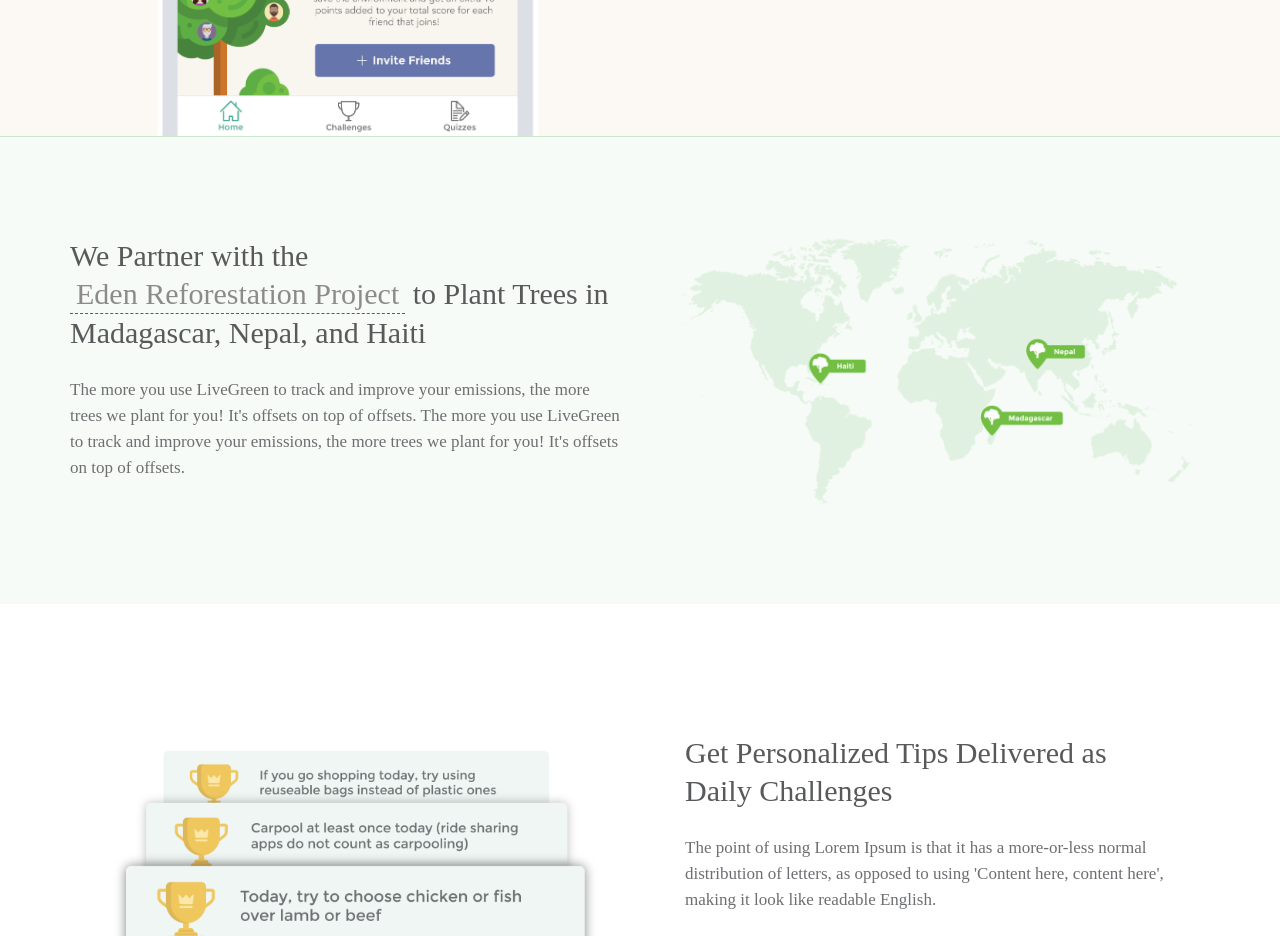
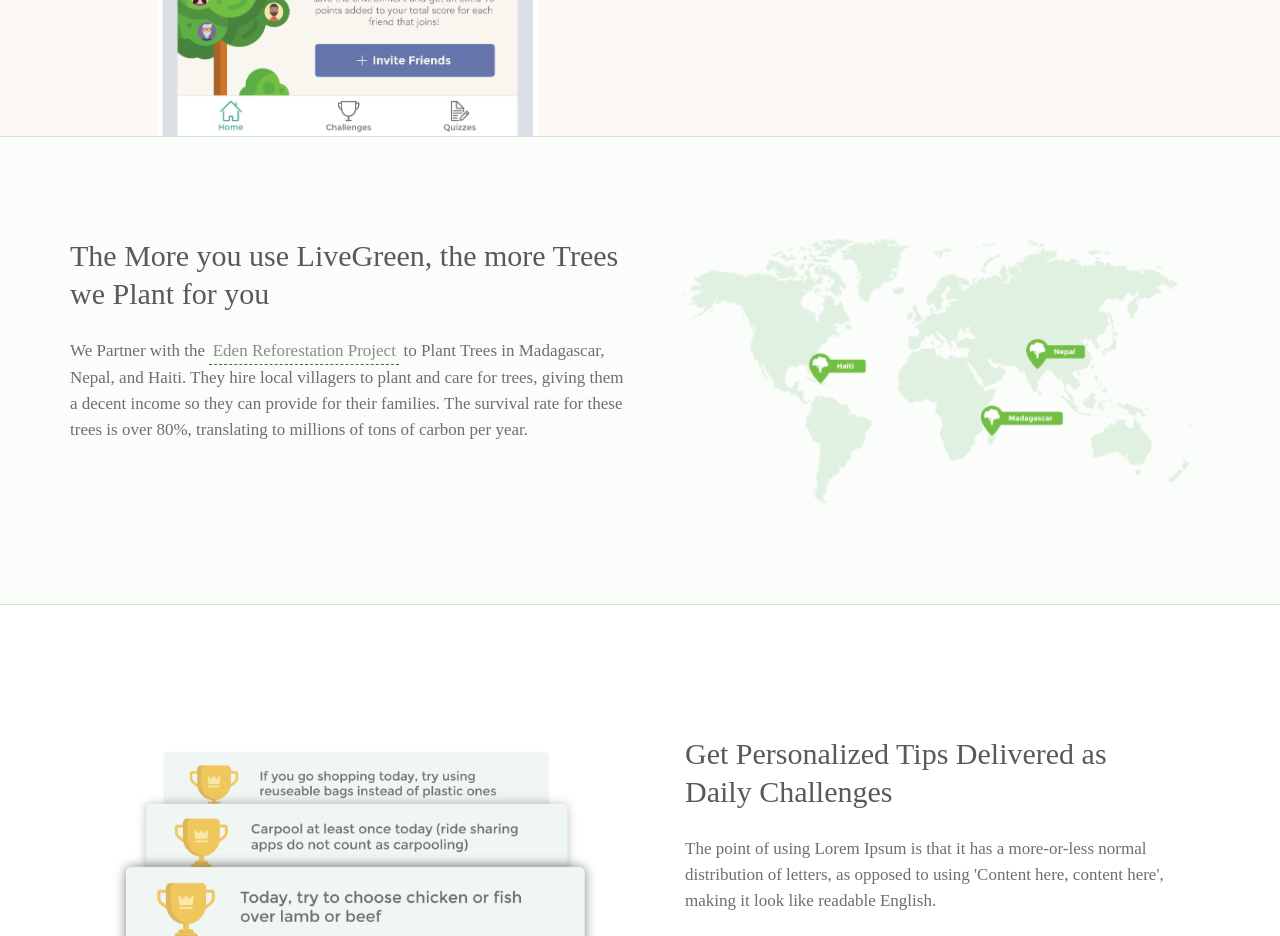
Before and after one commit to pablogarces16/LiveGreenSite, a plain HTML site: page index.html in a window 1280 px wide. Shown: the part 1780-2716 px from the top of the page. Drawn offline with nearby package versions, Linux system fonts and the light colour scheme; a script that the page names is missing; a web font is replaced by a local one.

Commit message:
Updated trees info

```diff
--- a/css/style.css
+++ b/css/style.css
@@ -1185,8 +1185,8 @@
 .trees-section {
   padding-top: 80px;
   padding-bottom: 80px;
-  background: #f7fbf7;
-  border-bottom-width: 0;
+  background: #fafdfa;
+  border-bottom-width: 1px;
   border-top-width: 1px;
   border-left-width: 0;
   border-right-width: 0;
--- a/index.html
+++ b/index.html
@@ -180,8 +180,8 @@
               </div> -->
 
               <div class="col-md-6 treesplantedtitle">
-                <h2 class="sectiontitle treetitle">We Partner with the <a class="linkedtextdark" href="http://www.edenprojects.org/our_work" target="_blank">Eden Reforestation Project</a> to Plant Trees in Madagascar, Nepal, and Haiti</h2>
-                <p class="sectiontxt">The more you use LiveGreen to track and improve your emissions, the more trees we plant for you! It's offsets on top of offsets. The more you use LiveGreen to track and improve your emissions, the more trees we plant for you! It's offsets on top of offsets.</p>
+                <h2 class="sectiontitle treetitle">The More you use LiveGreen, the more Trees we Plant for you</h2>
+                <p class="sectiontxt">We Partner with the <a class="linkedtextdark" href="http://www.edenprojects.org/our_work" target="_blank">Eden Reforestation Project</a> to Plant Trees in Madagascar, Nepal, and Haiti. They hire local villagers to plant and care for trees, giving them a decent income so they can provide for their families. The survival rate for these trees is over 80%, translating to millions of tons of carbon per year.</p>
               </div>
 
               <div class="col-md-6">
```
